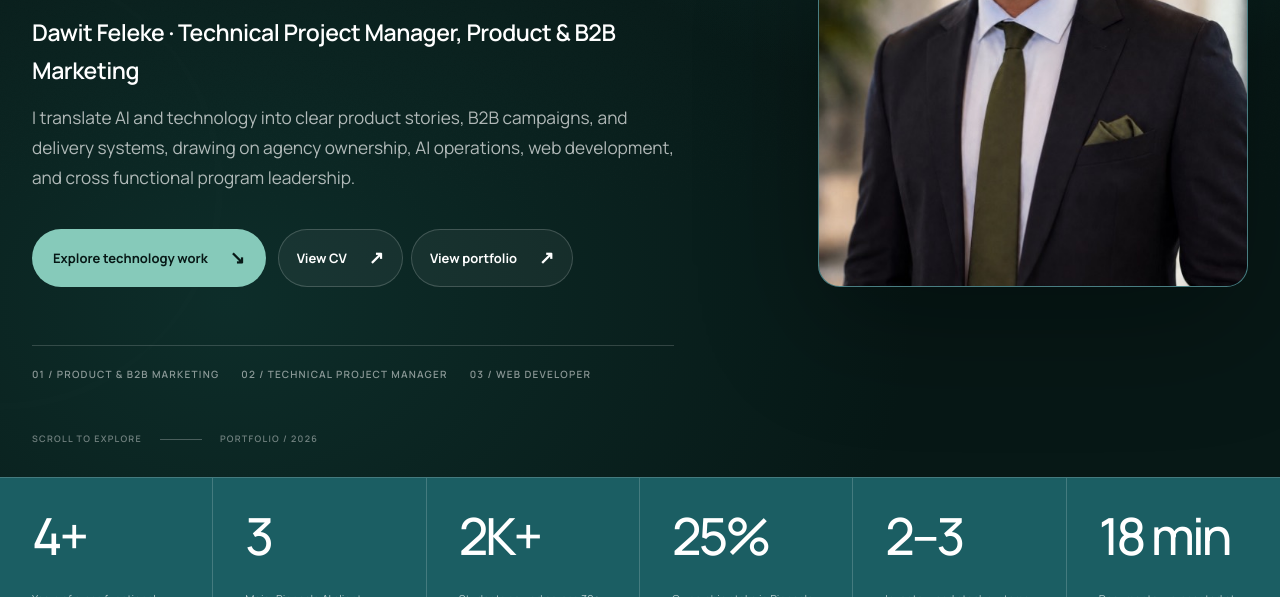
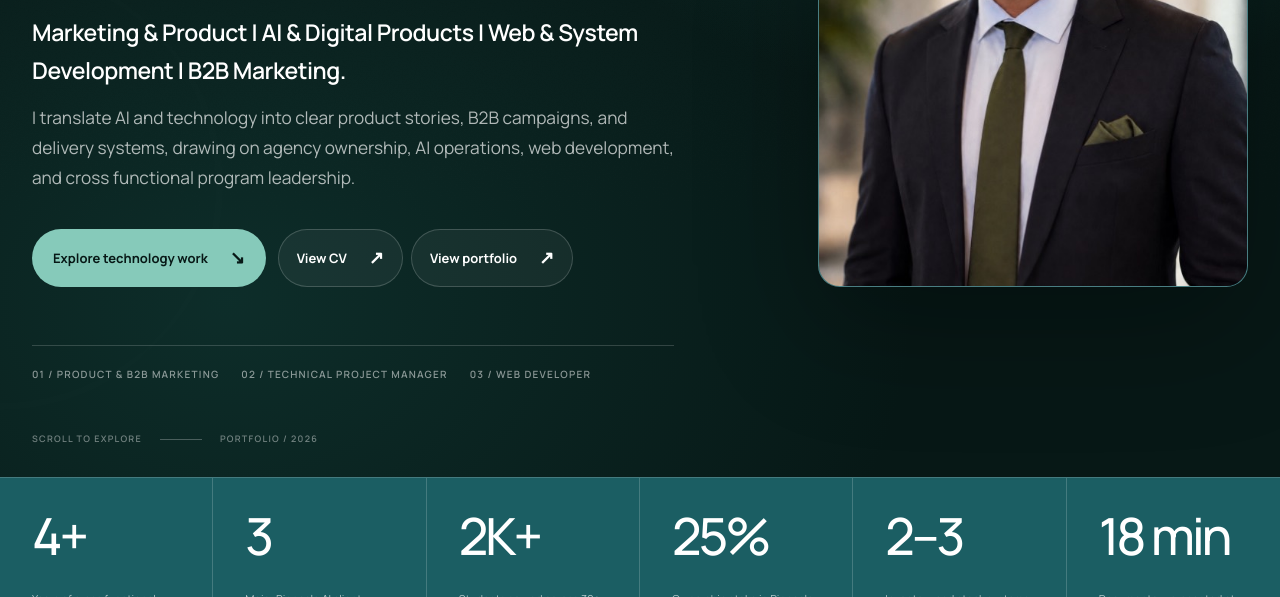
Before and after one commit to Dawitom3000/Dawits-personal-website, a plain HTML site: page index.html in a window 1280 px wide. Shown: the part 503-1100 px from the top of the page. Drawn offline with Linux system fonts and the light colour scheme.

Commit message:
Update landing page experience description

```diff
--- a/index.html
+++ b/index.html
@@ -117,7 +117,7 @@
             I lead technology projects and
             <em>build for the web.</em>
           </h1>
-          <p class="hero-role hero-enter">Dawit Feleke · Technical Project Manager, Product &amp; B2B Marketing</p>
+          <p class="hero-role hero-enter">Marketing &amp; Product | AI &amp; Digital Products | Web &amp; System Development | B2B Marketing.</p>
           <p class="hero-value hero-enter">
             I translate AI and technology into clear product stories, B2B campaigns, and delivery systems, drawing on agency ownership, AI operations, web development, and cross functional program leadership.
           </p>
```
